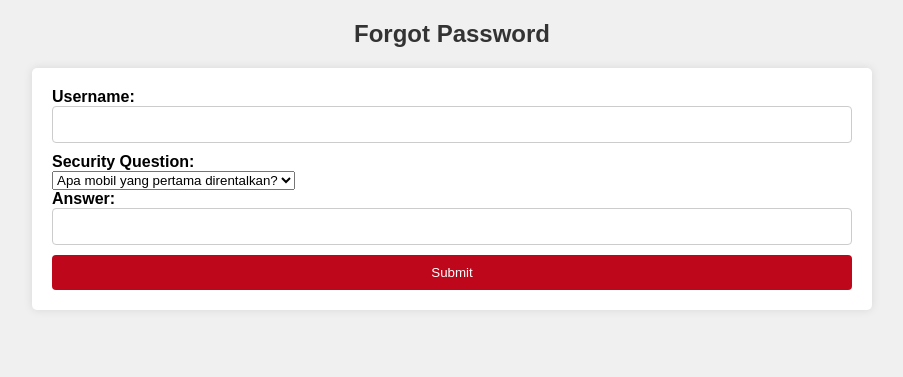
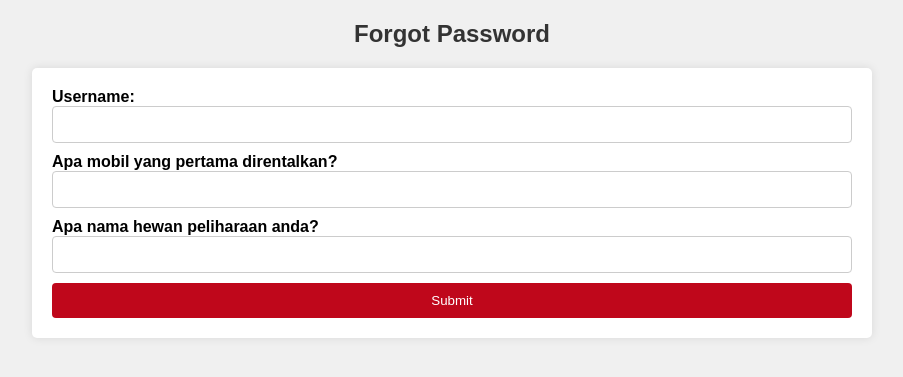
Before and after one commit to arndri/mpti-rental-mobil, a PHP site: page /mpti-frontend/forgot_password.php in a window 1280 px wide. Shown: the top 377 px of the page, without its empty margins (188-1091 px from the left). Run offline with PHP 8.4, Linux system fonts and the light colour scheme.

Commit message:
jd 2 pertanyaan

```diff
--- a/forgot_password.php
+++ b/forgot_password.php
@@ -5,8 +5,8 @@ $conn = connect_to_db();
 
 if ($_SERVER["REQUEST_METHOD"] == "POST") {
     $username = $_POST['username'];
-    $questionIndex = $_POST['question'];
-    $answer = $_POST['answer'];
+    $answer1 = $_POST['answer1'];
+    $answer2 = $_POST['answer2'];
 
     $sql = "SELECT * FROM admin WHERE username=?";
 $stmt = $conn->prepare($sql);
@@ -18,12 +18,9 @@ if ($result->num_rows > 0) {
     $user = $result->fetch_assoc();
 
     if ($user !== null) {
-        if ($questionIndex == 0) {
-            $storedHash = $user['jawaban1'];
-        } else {
-            $storedHash = $user['jawaban2'];
-        }
-        if (password_verify($answer, $storedHash)) {
+            $storedHash1= $user['jawaban1'];
+            $storedHash2= $user['jawaban2'];
+        if (password_verify($answer1, $storedHash1) && password_verify($answer2,$storedHash2)) {
             session_start();
             $_SESSION['username'] = $username;
             echo "<script>alert('Username tersedia'); window.location.href = 'process/forgot_password_process.php';</script>";
@@ -101,14 +98,11 @@ $stmt->close();
         <label for="username">Username:</label><br>
         <input type="text" id="username" name="username" required><br>
 
-        <label for="question">Security Question:</label><br>
-        <select id="question" name="question" required>
-            <option value="0">Apa mobil yang pertama direntalkan?</option>
-            <option value="1">Apa nama hewan peliharaan anda?</option>
-        </select><br>
+        <label for="answer1">Apa mobil yang pertama direntalkan?</label><br>
+        <input type="text" id="answer1" name="answer1" required><br>
 
-        <label for="answer">Answer:</label><br>
-        <input type="text" id="answer" name="answer" required><br>
+        <label for="answer2">Apa nama hewan peliharaan anda?</label><br>
+        <input type="text" id="answer2" name="answer2" required><br>
 
         <?php if (isset($error_message)) { echo "<script>alert($error_message); window.location.href = '../login-admin.php';</script>";} ?>
 
```
